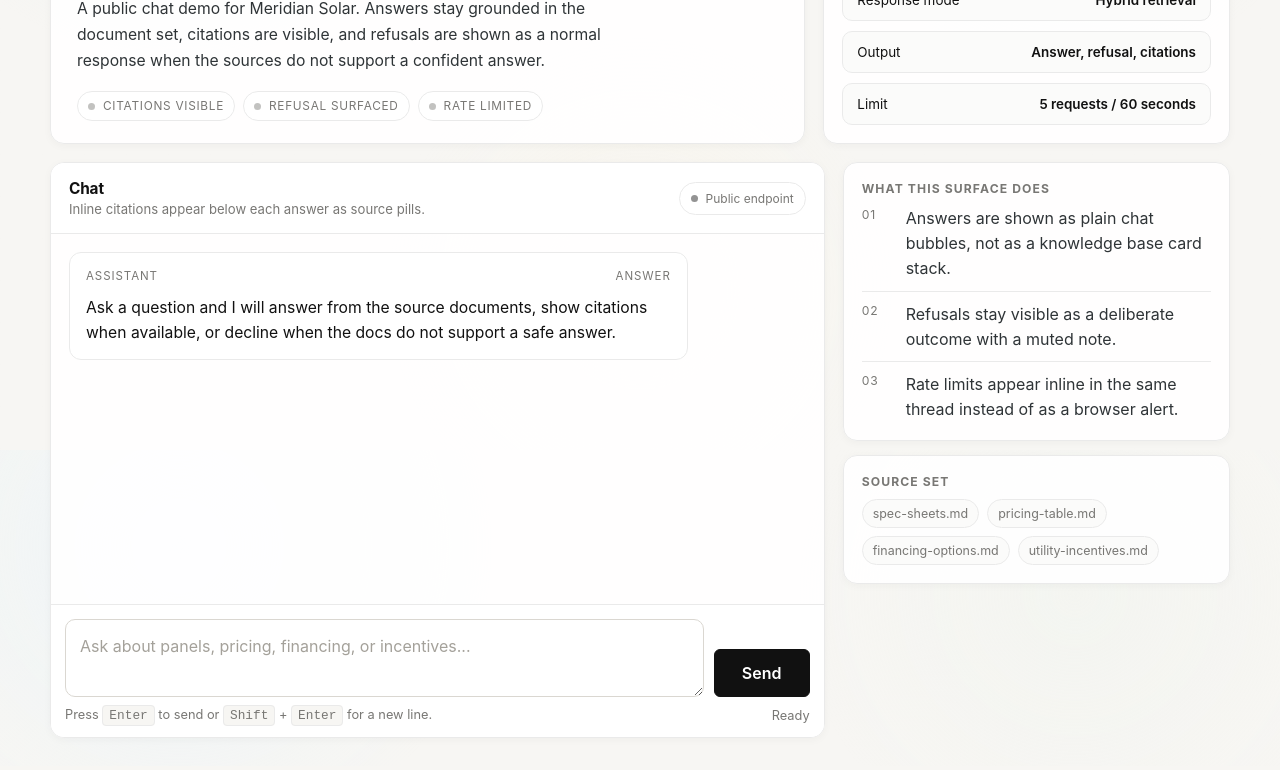
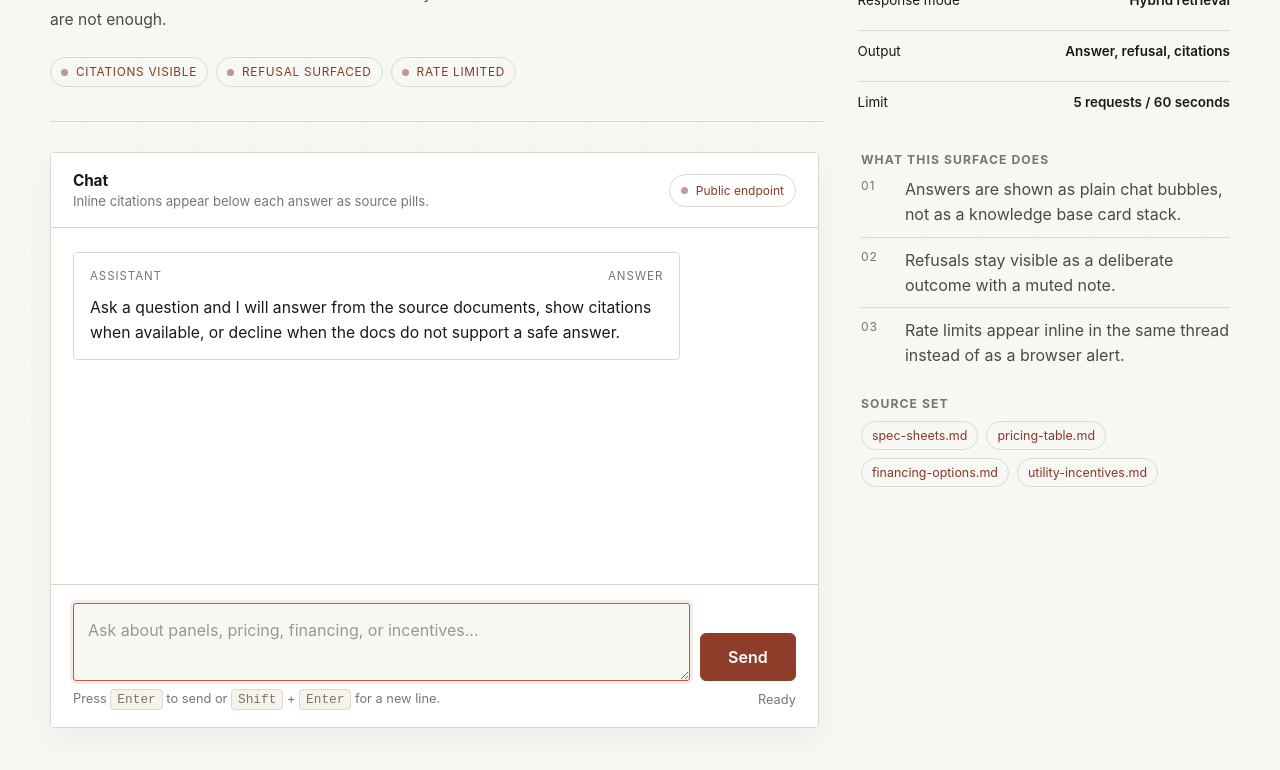
Before and after one commit to rehandesign35/rag-pricing-assistant, a website: page frontend/index.html in a window 1280 px wide. Shown: the part 350-1120 px from the top of the page. Drawn offline with Linux system fonts and the light colour scheme.

Commit message:
Add public solar RAG chat demo

```diff
--- a/frontend/index.html
+++ b/frontend/index.html
@@ -7,46 +7,28 @@
     <meta name="description" content="Public demo for grounded solar pricing questions with visible citations and visible refusals." />
     <style>
       :root {
-        --bg: #f7f6f3;
+        --bg: #f7f7f3;
         --surface: #ffffff;
-        --surface-soft: #fbfbfa;
-        --text: #111111;
-        --muted: #787774;
-        --border: #eaeaea;
-        --border-strong: #dad7d1;
-        --shadow: 0 2px 8px rgba(0, 0, 0, 0.035);
-        --blue: #e1f3fe;
-        --blue-text: #1f6c9f;
-        --green: #edf3ec;
-        --green-text: #346538;
-        --yellow: #fbf3db;
-        --yellow-text: #956400;
-        --red: #fdebec;
-        --red-text: #9f2f2d;
+        --surface-soft: #f0f0eb;
+        --text: #191917;
+        --muted: #77766f;
+        --border: #d9d9d2;
+        --border-strong: #a9a9a0;
+        --shadow: 0 12px 30px rgba(25, 25, 23, 0.045);
+        --accent: #bd5b3e;
+        --accent-soft: #f2e3dd;
+        --accent-deep: #8e3d2a;
+        --accent-text: #863a29;
       }
 
-      * {
-        box-sizing: border-box;
-      }
-
-      html {
-        scroll-behavior: smooth;
-      }
-
-      html,
-      body {
-        height: 100%;
-      }
-
+      * { box-sizing: border-box; }
+      html { scroll-behavior: smooth; }
+      html, body { height: 100%; }
       body {
         margin: 0;
         color: var(--text);
-        background:
-          radial-gradient(circle at 14% 12%, rgba(225, 243, 254, 0.44), transparent 24%),
-          radial-gradient(circle at 84% 18%, rgba(237, 243, 236, 0.34), transparent 22%),
-          radial-gradient(circle at 50% 80%, rgba(251, 243, 219, 0.28), transparent 28%),
-          var(--bg);
         font-family: "SF Pro Display", "Geist Sans", "Helvetica Neue", "Switzer", Arial, sans-serif;
+        background: var(--bg);
       }
 
       body::before {
@@ -54,11 +36,9 @@
         position: fixed;
         inset: 0;
         pointer-events: none;
-        background-image:
-          linear-gradient(rgba(0, 0, 0, 0.015) 1px, transparent 1px),
-          linear-gradient(90deg, rgba(0, 0, 0, 0.015) 1px, transparent 1px);
-        background-size: 42px 42px;
-        opacity: 0.18;
+        background-image: radial-gradient(rgba(25, 25, 23, 0.08) 0.45px, transparent 0.45px);
+        background-size: 7px 7px;
+        opacity: 0.1;
       }
 
       .skip-link {
@@ -72,14 +52,11 @@
         border-radius: 8px;
         z-index: 20;
       }
-
-      .skip-link:focus {
-        top: 12px;
-      }
+      .skip-link:focus { top: 12px; }
 
       .app {
         min-height: 100dvh;
-        padding: 24px 16px 28px;
+        padding: 30px 20px 42px;
       }
 
       .shell {
@@ -89,27 +66,31 @@
 
       .hero {
         display: grid;
-        grid-template-columns: minmax(0, 1.3fr) minmax(280px, 0.7fr);
-        gap: 18px;
+        grid-template-columns: minmax(0, 1.35fr) minmax(270px, 0.65fr);
+        gap: 34px;
         align-items: end;
-        margin-bottom: 18px;
+        margin-bottom: 30px;
       }
 
-      .hero-copy,
-      .hero-note,
-      .panel,
-      .message,
-      .aside-card,
-      .chip,
-      .panel-pill {
+      .card {
         border: 1px solid var(--border);
-        background: rgba(255, 255, 255, 0.9);
+        background: rgba(255, 255, 255, 0.92);
+        box-shadow: var(--shadow);
+        border-radius: 4px;
       }
 
       .hero-copy {
-        border-radius: 14px;
-        padding: 26px 26px 22px;
-        box-shadow: var(--shadow);
+        padding: 4px 0 0;
+        border: 0;
+        background: transparent;
+        box-shadow: none;
+      }
+      .hero-copy::after {
+        content: "";
+        display: block;
+        width: 100%;
+        margin-top: 34px;
+        border-bottom: 1px solid var(--border);
       }
 
       .eyebrow {
@@ -122,31 +103,30 @@
         letter-spacing: 0.09em;
         text-transform: uppercase;
       }
-
       .eyebrow::before {
         content: "";
         width: 8px;
         height: 8px;
         border-radius: 50%;
-        background: #111;
-        opacity: 0.55;
+        background: var(--accent);
+        opacity: 0.75;
       }
 
       h1 {
         margin: 0;
         max-width: 12ch;
-        font-family: "Lyon Text", "Newsreader", "Playfair Display", "Instrument Serif", serif;
-        font-size: clamp(2.5rem, 5vw, 4.7rem);
-        line-height: 0.96;
-        letter-spacing: -0.04em;
-        font-weight: 600;
+        font-family: Georgia, "Times New Roman", serif;
+        font-size: clamp(2.7rem, 6vw, 5.8rem);
+        line-height: 0.94;
+        letter-spacing: -0.055em;
+        font-weight: 500;
         text-wrap: balance;
       }
 
       .subtitle {
-        margin: 16px 0 0;
+        margin: 22px 0 0;
         max-width: 58ch;
-        color: #2f3437;
+        color: #4b4b46;
         font-size: 0.98rem;
         line-height: 1.65;
       }
@@ -155,36 +135,39 @@
         display: flex;
         flex-wrap: wrap;
         gap: 8px;
-        margin-top: 18px;
+        margin-top: 24px;
+      }
+
+      .chip, .panel-pill, .source-pill {
+        display: inline-flex;
+        align-items: center;
+        border: 1px solid var(--border);
+        border-radius: 9999px;
+        background: transparent;
+        color: var(--accent-text);
       }
 
       .chip {
-        display: inline-flex;
-        align-items: center;
         gap: 8px;
-        border-radius: 9999px;
         padding: 7px 10px;
         font-size: 0.74rem;
         letter-spacing: 0.06em;
         text-transform: uppercase;
-        color: var(--muted);
       }
-
-      .chip .dot,
-      .status-dot {
+      .chip .dot, .status-dot {
         width: 7px;
         height: 7px;
         border-radius: 50%;
         background: currentColor;
-        opacity: 0.45;
+        opacity: 0.5;
       }
 
       .hero-note {
-        border-radius: 14px;
-        box-shadow: var(--shadow);
-        padding: 18px;
+        padding: 4px 0 0;
+        border: 0;
+        background: transparent;
+        box-shadow: none;
       }
-
       .hero-note-title {
         margin: 0 0 12px;
         font-size: 0.76rem;
@@ -192,40 +175,28 @@
         text-transform: uppercase;
         color: var(--muted);
       }
-
       .stat-grid {
         display: grid;
         gap: 10px;
       }
-
       .stat {
         display: flex;
         align-items: center;
         justify-content: space-between;
         gap: 12px;
-        border: 1px solid var(--border);
-        border-radius: 10px;
-        background: var(--surface-soft);
-        padding: 12px 14px;
+        border-top: 1px solid var(--border);
+        border-radius: 0;
+        background: transparent;
+        padding: 12px 0;
         font-size: 0.84rem;
       }
-
-      .stat strong {
-        font-weight: 600;
-        color: var(--text);
-        text-align: right;
-      }
+      .stat strong { font-weight: 600; text-align: right; }
 
       .workspace {
         display: grid;
-        grid-template-columns: minmax(0, 1.5fr) minmax(280px, 0.75fr);
-        gap: 18px;
+        grid-template-columns: minmax(0, 1.5fr) minmax(280px, 0.72fr);
+        gap: 42px;
         align-items: start;
-      }
-
-      .panel {
-        border-radius: 14px;
-        box-shadow: var(--shadow);
       }
 
       .chat-panel {
@@ -233,6 +204,7 @@
         grid-template-rows: auto 1fr auto;
         min-height: min(72vh, 800px);
         overflow: hidden;
+        border-radius: 4px;
       }
 
       .panel-head {
@@ -240,9 +212,9 @@
         align-items: center;
         justify-content: space-between;
         gap: 16px;
-        padding: 16px 18px;
+        padding: 18px 22px;
         border-bottom: 1px solid var(--border);
-        background: rgba(255, 255, 255, 0.92);
+        background: var(--surface);
       }
 
       .panel-title {
@@ -250,64 +222,51 @@
         flex-direction: column;
         gap: 3px;
       }
-
       .panel-title strong {
         font-size: 0.96rem;
         letter-spacing: -0.01em;
       }
-
       .panel-title span {
         color: var(--muted);
         font-size: 0.82rem;
       }
 
       .panel-pill {
-        display: inline-flex;
-        align-items: center;
         gap: 8px;
-        border-radius: 9999px;
         padding: 8px 11px;
         font-size: 0.75rem;
-        color: var(--muted);
         white-space: nowrap;
-      }
-
-      .panel-pill .status-dot {
-        background: #111;
       }
 
       .chat-log {
         overflow-y: auto;
-        padding: 18px;
+        padding: 24px 22px;
         display: flex;
         flex-direction: column;
-        gap: 12px;
+        gap: 18px;
       }
 
       .message {
         max-width: min(84%, 700px);
-        border-radius: 12px;
+        border: 1px solid var(--border);
+        border-radius: 4px;
         padding: 14px 16px;
         line-height: 1.6;
+        background: var(--surface);
       }
-
       .message.user {
         margin-left: auto;
         background: var(--surface-soft);
       }
-
       .message.assistant {
         margin-right: auto;
-        background: var(--surface);
       }
-
       .message.refused {
-        background: linear-gradient(180deg, rgba(251, 243, 219, 0.72), rgba(251, 243, 219, 0.44));
+        background: var(--accent-soft);
         border-style: dashed;
       }
-
       .message.error {
-        background: linear-gradient(180deg, rgba(253, 235, 236, 0.88), rgba(253, 235, 236, 0.58));
+        background: var(--accent-soft);
       }
 
       .message-meta {
@@ -317,7 +276,6 @@
         gap: 12px;
         margin-bottom: 9px;
       }
-
       .message-role,
       .message-state {
         color: var(--muted);
@@ -336,7 +294,7 @@
         margin-top: 10px;
         padding-top: 10px;
         border-top: 1px solid var(--border);
-        color: #5e5b56;
+        color: #5b4a2f;
         font-size: 0.86rem;
       }
 
@@ -355,13 +313,8 @@
         padding: 4px 10px;
         font-size: 0.72rem;
         letter-spacing: 0.02em;
-        background: var(--blue);
-        color: var(--blue-text);
-      }
-
-      .citation-pill.alt {
-        background: var(--green);
-        color: var(--green-text);
+        background: transparent;
+        color: var(--accent-text);
       }
 
       .typing {
@@ -371,7 +324,6 @@
         color: var(--muted);
         font-size: 0.92rem;
       }
-
       .typing span {
         width: 7px;
         height: 7px;
@@ -380,34 +332,19 @@
         opacity: 0.4;
         animation: pulse 1.2s infinite ease-in-out;
       }
-
-      .typing span:nth-child(2) {
-        animation-delay: 0.15s;
-      }
-
-      .typing span:nth-child(3) {
-        animation-delay: 0.3s;
-      }
+      .typing span:nth-child(2) { animation-delay: 0.15s; }
+      .typing span:nth-child(3) { animation-delay: 0.3s; }
 
       @keyframes pulse {
-        0%,
-        80%,
-        100% {
-          transform: translateY(0);
-          opacity: 0.35;
-        }
-        40% {
-          transform: translateY(-2px);
-          opacity: 0.85;
-        }
+        0%, 80%, 100% { transform: translateY(0); opacity: 0.35; }
+        40% { transform: translateY(-2px); opacity: 0.85; }
       }
 
       .composer {
         border-top: 1px solid var(--border);
-        background: rgba(255, 255, 255, 0.96);
-        padding: 14px;
+        background: var(--surface);
+        padding: 18px 22px 20px;
       }
-
       .composer-row {
         display: flex;
         gap: 10px;
@@ -420,27 +357,21 @@
         max-height: 150px;
         resize: vertical;
         border: 1px solid var(--border);
-        border-radius: 10px;
-        background: #fff;
+        border-radius: 3px;
+        background: var(--bg);
         color: var(--text);
         padding: 14px;
         font: inherit;
         line-height: 1.5;
         outline: none;
       }
-
-      textarea::placeholder {
-        color: #a4a19a;
-      }
-
-      textarea:focus {
-        border-color: var(--border-strong);
-      }
+      textarea::placeholder { color: #999991; }
+      textarea:focus { border-color: var(--accent); box-shadow: 0 0 0 3px rgba(189, 91, 62, 0.12); }
 
       button {
-        border: 1px solid #111111;
-        background: #111111;
-        color: #ffffff;
+        border: 1px solid var(--accent-deep);
+        background: var(--accent-deep);
+        color: #fff;
         border-radius: 6px;
         padding: 13px 16px;
         font: inherit;
@@ -449,15 +380,8 @@
         min-width: 96px;
         transition: transform 180ms cubic-bezier(0.16, 1, 0.3, 1), background-color 180ms cubic-bezier(0.16, 1, 0.3, 1);
       }
-
-      button:hover {
-        background: #2f2f2f;
-      }
-
-      button:active {
-        transform: scale(0.98);
-      }
-
+      button:hover { background: var(--accent); }
+      button:active { transform: scale(0.98); }
       button:disabled,
       textarea:disabled {
         opacity: 0.62;
@@ -473,26 +397,24 @@
         color: var(--muted);
         font-size: 0.8rem;
       }
-
       .kbd {
         font-family: "Geist Mono", "SF Mono", "JetBrains Mono", monospace;
         border: 1px solid var(--border);
         border-radius: 4px;
-        background: #f7f6f3;
+        background: #f7f3eb;
         padding: 2px 6px;
       }
 
       .aside {
         display: grid;
-        gap: 14px;
+        gap: 28px;
       }
-
       .aside-card {
-        border-radius: 14px;
-        box-shadow: var(--shadow);
-        padding: 18px;
+        padding: 0;
+        border: 0;
+        background: transparent;
+        box-shadow: none;
       }
-
       .aside-card h2 {
         margin: 0 0 10px;
         font-size: 0.76rem;
@@ -500,10 +422,9 @@
         text-transform: uppercase;
         color: var(--muted);
       }
-
       .aside-card p {
         margin: 0;
-        color: #2f3437;
+        color: #4b4b46;
         font-size: 0.95rem;
         line-height: 1.65;
       }
@@ -515,21 +436,18 @@
         display: grid;
         gap: 10px;
       }
-
       .rule-list li {
         display: flex;
         gap: 10px;
         padding-top: 10px;
         border-top: 1px solid var(--border);
-        color: #2f3437;
+        color: #4b4b46;
         line-height: 1.55;
       }
-
       .rule-list li:first-child {
         padding-top: 0;
         border-top: 0;
       }
-
       .rule-index {
         flex: 0 0 auto;
         color: var(--muted);
@@ -544,26 +462,17 @@
         flex-wrap: wrap;
         gap: 8px;
       }
-
       .source-pill {
-        display: inline-flex;
-        align-items: center;
-        border: 1px solid var(--border);
-        background: var(--surface-soft);
-        border-radius: 9999px;
         padding: 6px 10px;
         font-size: 0.78rem;
-        color: var(--muted);
+        background: transparent;
       }
 
       .fade-in {
         opacity: 0;
         transform: translateY(12px);
-        transition:
-          opacity 600ms cubic-bezier(0.16, 1, 0.3, 1),
-          transform 600ms cubic-bezier(0.16, 1, 0.3, 1);
+        transition: opacity 600ms cubic-bezier(0.16, 1, 0.3, 1), transform 600ms cubic-bezier(0.16, 1, 0.3, 1);
       }
-
       .fade-in.in-view {
         opacity: 1;
         transform: translateY(0);
@@ -574,56 +483,27 @@
         .workspace {
           grid-template-columns: 1fr;
         }
-
-        .hero-note {
-          order: -1;
-        }
+        .hero-note { order: -1; }
       }
 
       @media (max-width: 720px) {
-        .app {
-          padding: 16px 12px 20px;
-        }
-
-        .hero-copy,
-        .hero-note,
-        .aside-card {
-          padding: 18px;
-        }
-
-        h1 {
-          max-width: none;
-          font-size: clamp(2.2rem, 12vw, 3.35rem);
-        }
-
-        .message {
-          max-width: 100%;
-        }
-
-        .composer-row {
-          flex-direction: column;
-          align-items: stretch;
-        }
-
-        button {
-          width: 100%;
-        }
-
-        .helper {
-          align-items: flex-start;
-          flex-direction: column;
-        }
+        .app { padding: 16px 12px 20px; }
+        .hero-copy { padding: 4px 0 0; }
+        .hero-note { padding: 0; }
+        .aside-card { padding: 0; }
+        h1 { max-width: none; font-size: clamp(2.2rem, 12vw, 3.35rem); }
+        .message { max-width: 100%; }
+        .composer-row { flex-direction: column; align-items: stretch; }
+        button { width: 100%; }
+        .helper { align-items: flex-start; flex-direction: column; }
       }
 
       @media (prefers-reduced-motion: reduce) {
-        *,
-        *::before,
-        *::after {
+        *, *::before, *::after {
           animation: none !important;
           transition: none !important;
           scroll-behavior: auto !important;
         }
-
         .fade-in {
           opacity: 1;
           transform: none;
@@ -636,11 +516,11 @@
     <div class="app">
       <div class="shell">
         <header class="hero">
-          <section class="hero-copy fade-in">
+          <section class="card hero-copy fade-in">
             <div class="eyebrow">Solar pricing assistant</div>
-            <h1>Ask the docs, show the source, keep the refusal.</h1>
+            <h1>Solar answers, with the source attached.</h1>
             <p class="subtitle">
-              A public chat demo for Meridian Solar. Answers stay grounded in the document set, citations are visible, and refusals are shown as a normal response when the sources do not support a confident answer.
+              Ask Meridian Solar's documents about panels, pricing, financing, and incentives. The assistant shows its sources and says when the documents are not enough.
             </p>
             <div class="chip-row" aria-label="Capabilities">
               <span class="chip"><span class="dot"></span> citations visible</span>
@@ -649,27 +529,18 @@
             </div>
           </section>
 
-          <aside class="hero-note fade-in" aria-label="Status">
+          <aside class="card hero-note fade-in" aria-label="Status">
             <div class="hero-note-title">Live rules</div>
             <div class="stat-grid">
-              <div class="stat">
-                <span>Response mode</span>
-                <strong>Hybrid retrieval</strong>
-              </div>
-              <div class="stat">
-                <span>Output</span>
-                <strong>Answer, refusal, citations</strong>
-              </div>
-              <div class="stat">
-                <span>Limit</span>
-                <strong>5 requests / 60 seconds</strong>
-              </div>
+              <div class="stat"><span>Response mode</span><strong>Hybrid retrieval</strong></div>
+              <div class="stat"><span>Output</span><strong>Answer, refusal, citations</strong></div>
+              <div class="stat"><span>Limit</span><strong>5 requests / 60 seconds</strong></div>
             </div>
           </aside>
         </header>
 
         <main class="workspace">
-          <section class="panel chat-panel fade-in" id="chat" aria-label="Chat demo">
+          <section class="card chat-panel fade-in" id="chat" aria-label="Chat demo">
             <div class="panel-head">
               <div class="panel-title">
                 <strong>Chat</strong>
@@ -696,16 +567,14 @@
                 <button id="sendButton" type="submit">Send</button>
               </form>
               <div class="helper">
-                <div>
-                  Press <span class="kbd">Enter</span> to send or <span class="kbd">Shift</span> + <span class="kbd">Enter</span> for a new line.
-                </div>
+                <div>Press <span class="kbd">Enter</span> to send or <span class="kbd">Shift</span> + <span class="kbd">Enter</span> for a new line.</div>
                 <div id="statusText">Ready</div>
               </div>
             </div>
           </section>
 
           <aside class="aside">
-            <section class="aside-card fade-in">
+            <section class="card aside-card fade-in">
               <h2>What this surface does</h2>
               <ul class="rule-list">
                 <li><span class="rule-index">01</span><span>Answers are shown as plain chat bubbles, not as a knowledge base card stack.</span></li>
@@ -714,7 +583,7 @@
               </ul>
             </section>
 
-            <section class="aside-card fade-in">
+            <section class="card aside-card fade-in">
               <h2>Source set</h2>
               <div class="source-grid">
                 <span class="source-pill">spec-sheets.md</span>
@@ -734,37 +603,19 @@
       const questionInput = document.getElementById('questionInput');
       const sendButton = document.getElementById('sendButton');
       const statusText = document.getElementById('statusText');
-
       const refusalLabel = 'Declined - insufficient source material';
 
       function scrollToBottom() {
         chatLog.scrollTop = chatLog.scrollHeight;
       }
 
-      function addMessage({
-        role,
-        text,
-        refused = false,
-        citations = [],
-        type = 'message',
-        note = '',
-      }) {
+      function addMessage({ role, text, refused = false, citations = [], type = 'message', note = '' }) {
         const message = document.createElement('article');
         message.className = `message ${role}${refused ? ' refused' : ''}${type === 'error' ? ' error' : ''}`;
 
         const meta = document.createElement('div');
         meta.className = 'message-meta';
-
-        const roleLabel = document.createElement('div');
-        roleLabel.className = 'message-role';
-        roleLabel.textContent = role === 'user' ? 'You' : 'Assistant';
-
-        const stateLabel = document.createElement('div');
-        stateLabel.className = 'message-state';
-        stateLabel.textContent = type === 'error' ? 'System' : refused ? 'Refusal' : 'Answer';
-
-        meta.appendChild(roleLabel);
-        meta.appendChild(stateLabel);
+        meta.innerHTML = `<div class="message-role">${role === 'user' ? 'You' : 'Assistant'}</div><div class="message-state">${type === 'error' ? 'System' : refused ? 'Refusal' : 'Answer'}</div>`;
 
         const content = document.createElement('div');
         content.className = 'content';
@@ -783,20 +634,17 @@
         if (citations.length) {
           const wrap = document.createElement('div');
           wrap.className = 'citations';
-
-          citations.forEach((citation, index) => {
+          citations.forEach((citation) => {
             const pill = document.createElement('span');
-            pill.className = `citation-pill${index % 2 ? ' alt' : ''}`;
+            pill.className = 'citation-pill';
             pill.textContent = citation;
             wrap.appendChild(pill);
           });
-
           message.appendChild(wrap);
         }
 
         chatLog.appendChild(message);
         scrollToBottom();
-        return message;
       }
 
       function setBusy(isBusy) {
@@ -857,7 +705,7 @@
             citations: Array.isArray(payload.citedSources) ? payload.citedSources : [],
             note: payload.refused ? refusalLabel : '',
           });
-        } catch (error) {
+        } catch {
           typing.remove();
           addMessage({
             role: 'assistant',
@@ -873,9 +721,7 @@
       composerForm.addEventListener('submit', (event) => {
         event.preventDefault();
         const question = questionInput.value.trim();
-        if (!question) {
-          return;
-        }
+        if (!question) return;
         questionInput.value = '';
         submitQuestion(question);
       });
@@ -887,17 +733,14 @@
         }
       });
 
-      const observer = new IntersectionObserver(
-        (entries) => {
+      const observer = new IntersectionObserver((entries) => {
         entries.forEach((entry) => {
           if (entry.isIntersecting) {
             entry.target.classList.add('in-view');
             observer.unobserve(entry.target);
           }
         });
-        },
-        { threshold: 0.12 },
-      );
+      }, { threshold: 0.12 });
 
       document.querySelectorAll('.fade-in').forEach((el) => observer.observe(el));
 
```
Also changed, not shown: api/answer.js (+11 -0 lines), eval/debug-citations.js (added, +42 -0 lines). Lines whose indentation alone changed are shown as unchanged.
